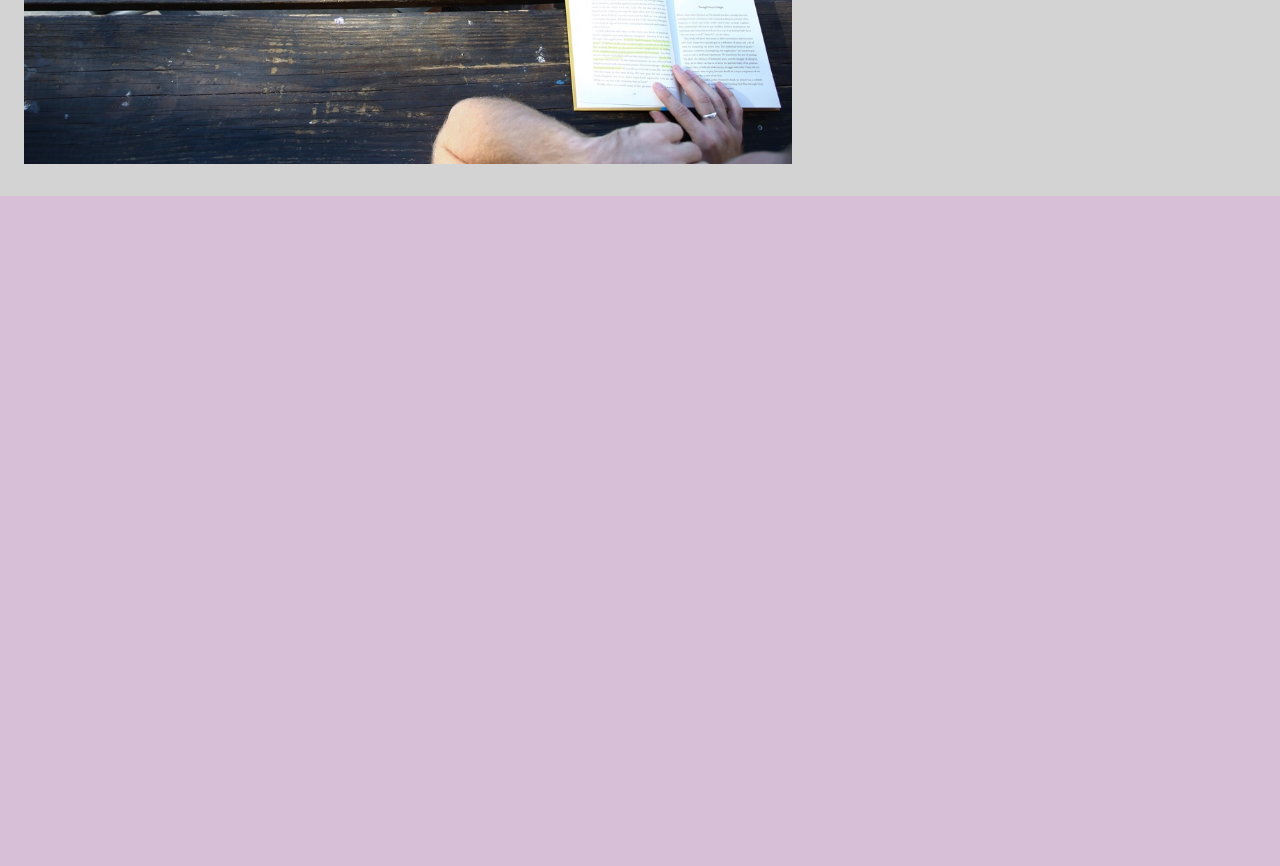
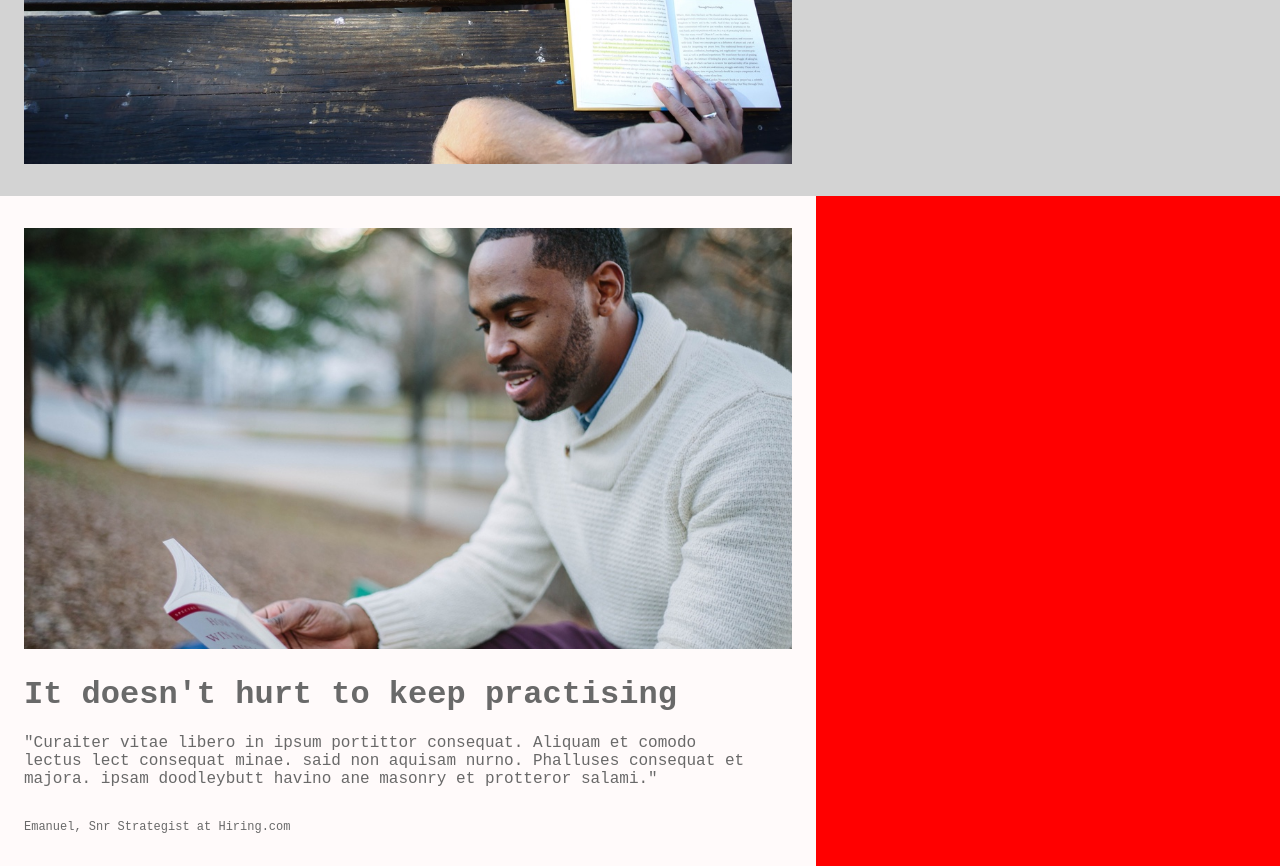
Before and after one commit to chriseves/colmar, a plain HTML site: page index.html in a window 1280 px wide. Shown: the part 500-1366 px from the top of the page. Before the commit the page ends 800 px from the top, so only its background shows below. Drawn offline with Linux system fonts and the light colour scheme; files that its build step writes are made by us from their sources; files whose address does not match are found by name.

Commit message:
added information section

```diff
--- a/index.html
+++ b/index.html
@@ -34,11 +34,35 @@
                 <h2>Lorem ipsum dolo sit amet,<br>consectetur alpissing elit</h2>
                 <a class="start-here" href="#">start here</a>
             </div>
+    </div>
 
+        <!--infortmation seciton-->
+    <div class="information">
+        <div class="box">
+            <img src="/Users/chrisophereves/codecademy/projects/colmar/resources/images/information-main.jpg" alt="">
+            <h1>It doesn't hurt to keep practising</h1>
+            <div class="text">"Curaiter vitae libero in ipsum portittor consequat. Aliquam et comodo lectus
+                lect consequat minae. said non aquisam nurno. Phalluses consequat et majora. ipsam doodleybutt
+                havino ane masonry et protteror salami."
+            </div>
+            <div class="author">Emanuel, Snr Strategist at Hiring.com</div>
+        </div>
+        <div class="box-right">
+            <div class="orientation">
+                <img src="" alt="">
+            </div>
+            <div class="campus">
+
+            </div>
+            <div class="guest">
+
+            </div>
+        </div>
 
     </div>
 
 
-        <!--middle seciton-->
+
+
 </body>
 </html>
--- a/resources/css/styles.css
+++ b/resources/css/styles.css
@@ -100,7 +100,45 @@ nav a {
 }
 
 
+/* information section */
 
+.information {
+    background-color: snow;
+    width: 100%;
+    overflow: hidden;
+    display: flex;
+}
 
+.box {
+    padding: 32px 24px;
+    max-width: 60%;
+}
 
-/* middle section */
+.box img {
+    width: 100%;
+    height: auto;
+}
+
+.box h1 {
+    color: dimgray;
+    text-align: left;
+}
+
+.box .text {
+    color: dimgray;
+    font-size: 16px;
+    width: 95%;
+}
+
+.box .author {
+    color: dimgray;
+    font-size: 12px;
+    padding-top: 32px;
+}
+
+.box-right {
+    background-color: red;
+    width: 40%;
+    display: flex;
+    align-items: flex-start;
+}
```
Also changed, not shown: 1 other file.
